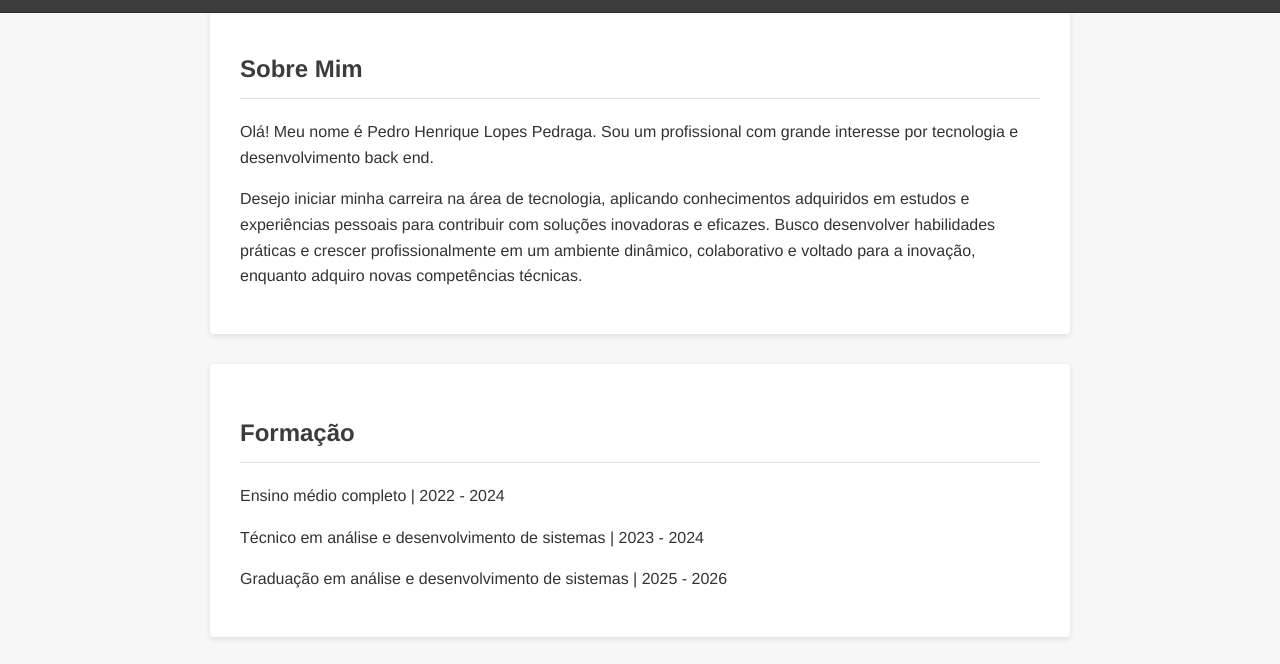
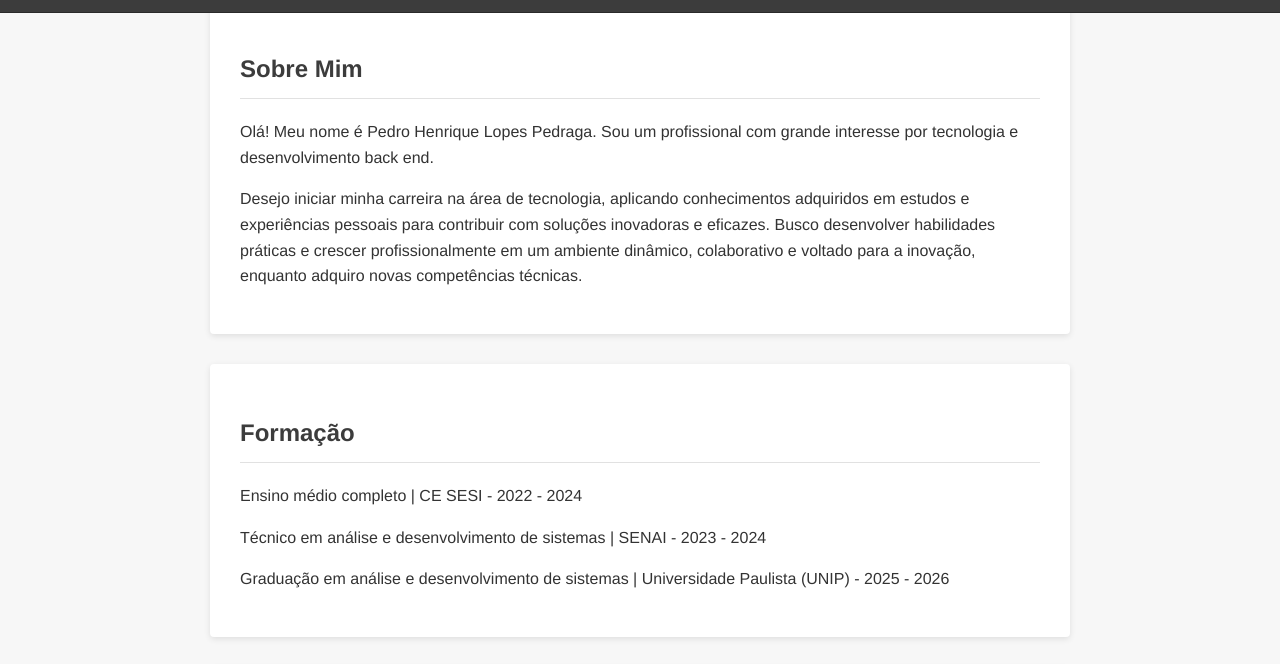
Before and after one commit to pedragaa/Portfolio_Desktop, a plain HTML site: page index.html in a window 1280 px wide. Shown: the part 110-774 px from the top of the page. Drawn offline with Linux system fonts and the light colour scheme.

Commit message:
Finished

```diff
--- a/index.html
+++ b/index.html
@@ -31,9 +31,9 @@
 
     <section id="formacao" class="fade-in">
         <h2>Formação</h2>
-        <p>Ensino médio completo | 2022 - 2024</p>
-        <p>Técnico em análise e desenvolvimento de sistemas | 2023 - 2024</p>
-        <p>Graduação em análise e desenvolvimento de sistemas | 2025 - 2026</p>
+        <p>Ensino médio completo | CE SESI - 2022 - 2024</p>
+        <p>Técnico em análise e desenvolvimento de sistemas | SENAI - 2023 - 2024</p>
+        <p>Graduação em análise e desenvolvimento de sistemas | Universidade Paulista (UNIP) - 2025 - 2026</p>
     </section>
 
     <section id="habilidades" class="fade-in">
@@ -65,8 +65,8 @@
                 que trabalha para uma empresa logística, facilitando em rotas, contatos, detalhes e etc.</li>
             <li><a target="_blank" href="https://github.com/pedragaa/rastreamento_temporeal.git "><strong>Projeto 2:</strong></a> Código para administrar rotas de motoristas, desde o ponto de partida até o ponto de chegada, atualizado em tempo real.</li>
             <li><a target="_blank" href="https://github.com/pedragaa/BasketBall-Gallery.git"><strong>Projeto 3:</strong></a> Galeria de fotos inspirada no basquete, com fotos de jogadores, jogos e links para ver vídeos sobre cada item em específico.</li>
-            <!-- <li><strong>Projeto 2:</strong> Plataforma interativa com design moderno e intuitivo.</li>
-            <li><strong>Projeto 3:</strong> Sistema integrado para gerenciamento de dados e processos.</li> -->
+            <li><a target="_blank" href="https://github.com/pedragaa/ClashRoyaleAPI.git"><strong>Projeto 4:</strong></a> Site responsável por utilizar de uma API do jogo Clash Royale para mostrar informações de determinadas cartas pesquisadas.</li>
+
         </ul>
     </section>
 
```
